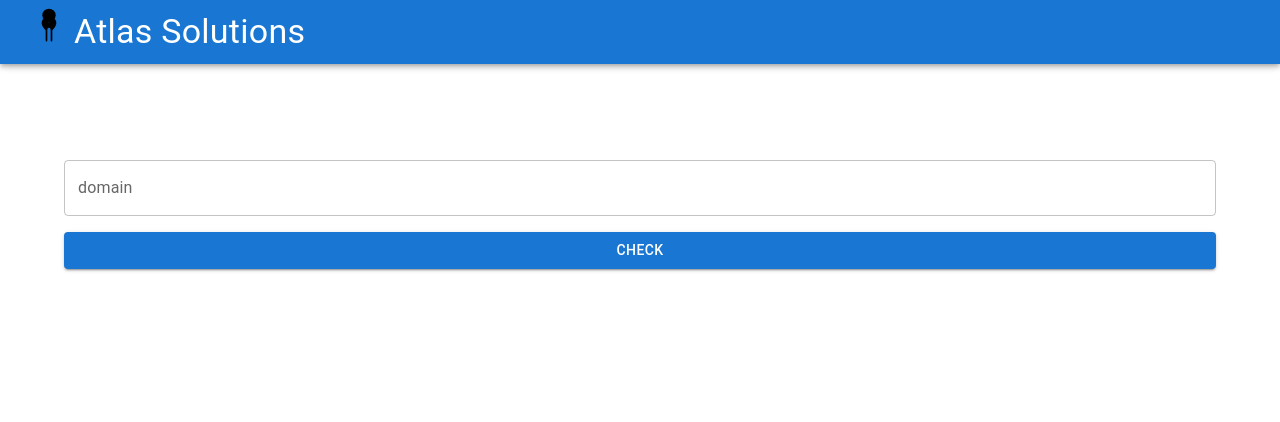
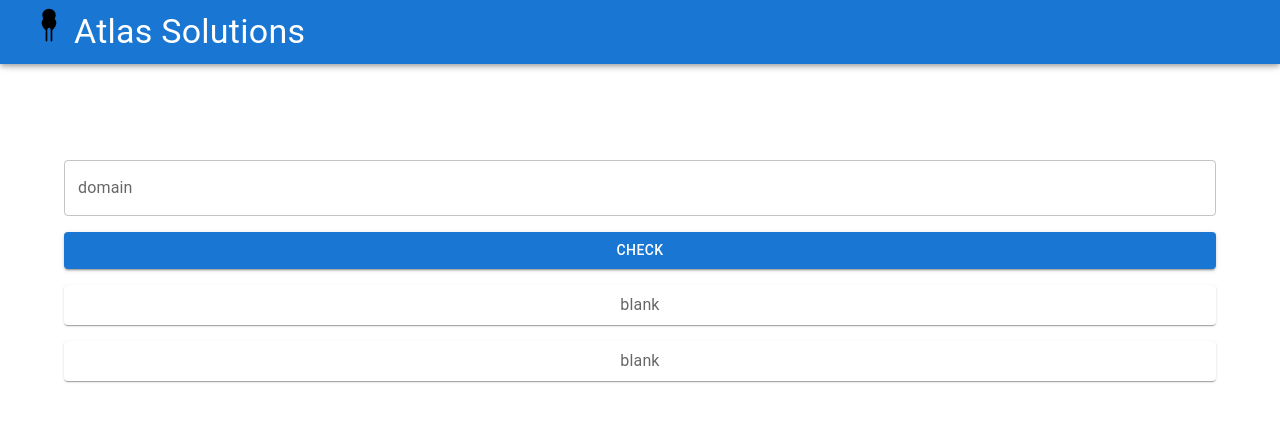
Before and after one commit to Carpk/atlas-solutions, a React (Vite) app: page /dmarc-check in a window 1280 px wide. Shown: the top 422 px of the page. Built offline with nearby package versions, Linux system fonts and the light colour scheme.

Commit message:
parsing returned dmarc string

```diff
--- a/src/components/DmarcCheck.jsx
+++ b/src/components/DmarcCheck.jsx
@@ -6,20 +6,22 @@
 import TextField from '@mui/material/TextField';
 import Button from '@mui/material/Button';
 
-// import Paper from '@mui/material/Paper';
-// import { styled } from '@mui/material/styles';
+import Paper from '@mui/material/Paper';
+import { styled } from '@mui/material/styles';
 
-// import axios from './axios'
+import axios from './axios'
 
-// const Item = styled(Paper)(({ theme }) => ({
-//   backgroundColor: '#fff',
-//   padding: theme.spacing(1),
-//   textAlign: 'center',
-//   color: theme.palette.text.secondary,
-// }));
+
+
+const Item = styled(Paper)(({ theme }) => ({
+  backgroundColor: '#fff',
+  padding: theme.spacing(1),
+  textAlign: 'center',
+  color: theme.palette.text.secondary,
+}));
 
 export default function DmarcCheck() {
-    // const [dmarcCheck, setDmarcCheck] = useState([])
+    const [dmarcCheck, setDmarcCheck] = useState("blank")
 
     // useEffect(() => {
     //   async function fetchData() {
@@ -29,13 +31,37 @@
     //   fetchData()
     // }, [])
 
+    function handleCheck(event) {
+      const domain = "bridgewaterstudio.net"
+      console.log(event)
+      async function fetchData() {
+        const req = await axios.get(`https://dns.google/resolve?name=_dmarc.${domain}&type=TXT`)
+          setDmarcCheck(req.data.Answer[0].data)
+        }
+        fetchData()
+    }
+
     return (
       <Stack spacing={2} sx={{ display: 'flex', mt: 20 }}>
 
-        <TextField id="domain-field" label="domain" variant="outlined" />
-        <Button variant="contained">Check</Button>
+        <TextField
+          id="domain-field"
+          label="domain"
+          variant="outlined"
 
+        />
+        <Button variant="contained" onClick={handleCheck}>Check</Button>
 
+        <Item >
+          { dmarcCheck }
+        </Item>
+
+        <Item>
+          { dmarcCheck.split(";").map((item, index) => {
+            return <div key={index}>{item}</div>;
+          })}
+
+        </Item>
 
 
       </Stack>
```
